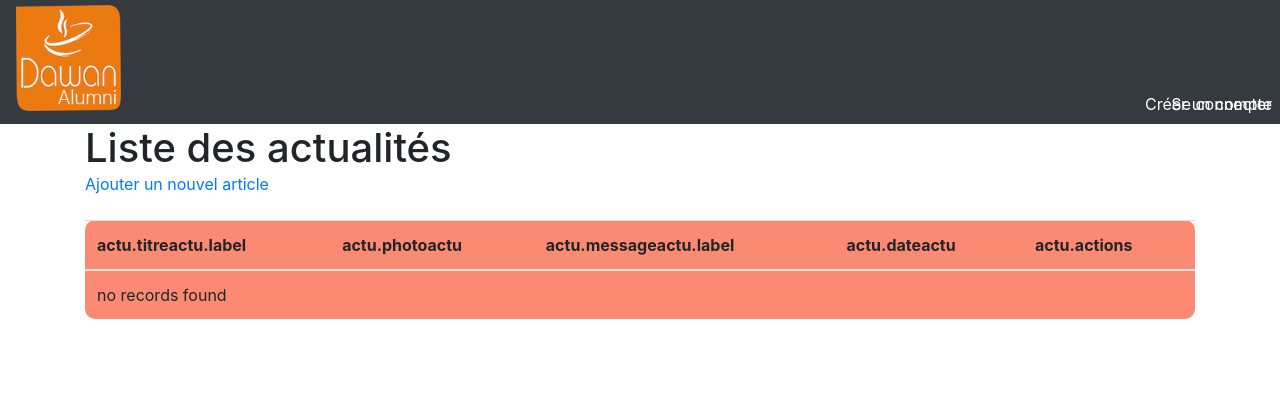
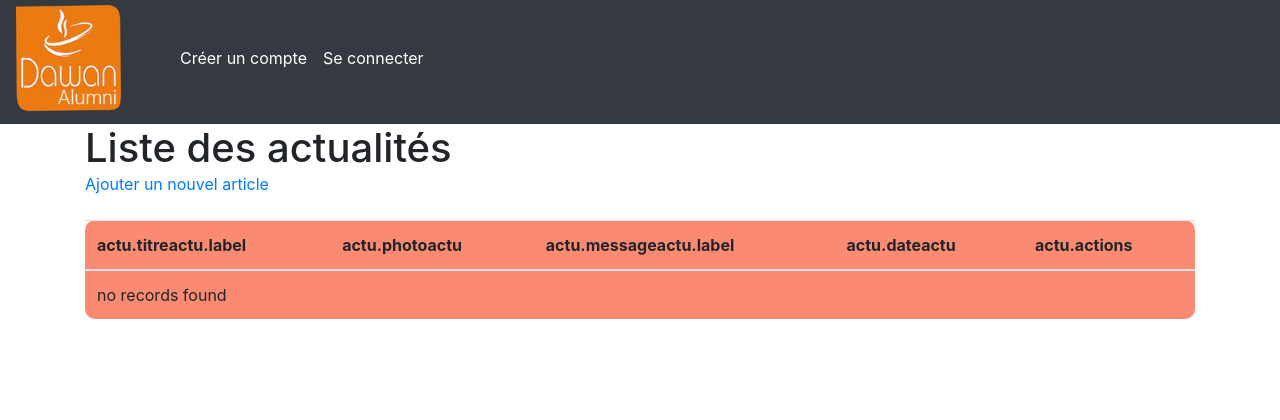
Before and after one commit to looooic/DalumniSymfony, a Symfony app: template templates/actu/index.html.twig in a window 1280 px wide. Shown: the top 420 px of the page. Run offline with Twig, Linux system fonts and the light colour scheme; the template is opened without the code that fills it, so the values that code supplies are empty; some libraries are stand-ins or nearby versions.

Commit message:
modif page connecter

```diff
--- a/templates/base.html.twig
+++ b/templates/base.html.twig
@@ -47,10 +47,10 @@
                    <li> <a class="nav-link" id="change" href="{{ path('user_edit',{'id': app.user.id}) }}">{{ app.user.prenom }} {{ app.user.nom }} </a></li>
                     <li><a class="nav-link" id="change" href="{{ path('user_edit',{'id': app.user.id}) }}"> <img src="{{ vich_uploader_asset(app.user, 'imageFile') }}" width="50px" style="border-radius: 15%"> </a></li>
 
-                    <li class="nav-item" ><a class="nav-link" id="change" href="{{path('app_logout')}}">Se deconnecter</a></li>
+                    <li class="nav-item" ><a class="nav-link " id="change" href="{{path('app_logout')}}">Se deconnecter</a></li>
                     {% else %}
-                                    <li class="nav-item basDroite"><a class="nav-link" href="{{path('register')}}">Créer un compte</a></li>
-                                    <li class="nav-item basDroite"><a class="nav-link" href="{{path('app_login')}}">Se connecter</a></li>
+                                    <li class="nav-item "><a class="nav-link" href="{{path('register')}}">Créer un compte</a></li>
+                                    <li class="nav-item "><a class="nav-link" href="{{path('app_login')}}">Se connecter</a></li>
                                 {% endif %}
 
                 </li>
```
